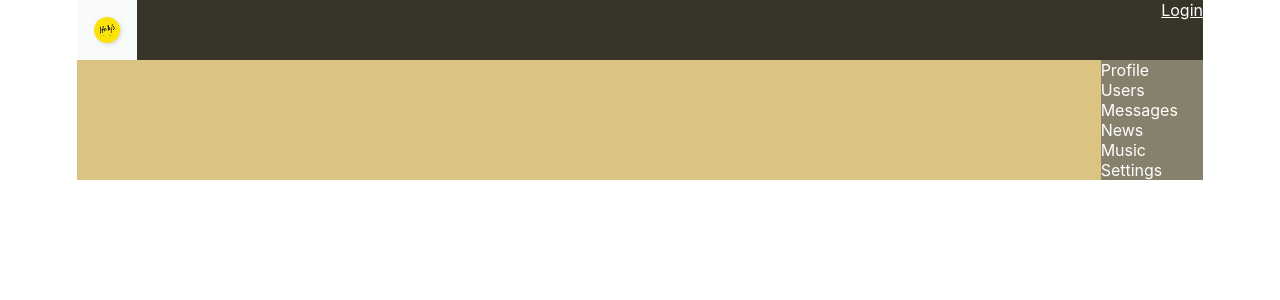
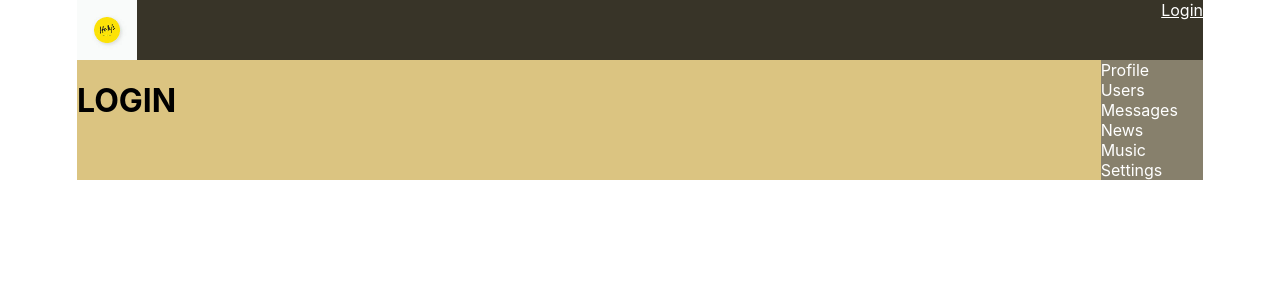
Before and after one commit to nickolayArbuzov/samurai, a React (Create React App) app: page /login in a window 1280 px wide. Shown: the top 300 px of the page. Built offline with nearby package versions, Linux system fonts and the light colour scheme; no server answers.

Commit message:
lesson68

```diff
--- a/src/App.js
+++ b/src/App.js
@@ -9,6 +9,7 @@ import UsersContainer from './components/Users/UsersContainer';
 import Music from './components/Music/Music';
 import Settings from './components/Settings/Settings';
 import DialogsContainer from './components/Dialogs/DialogsContainer';
+import Login from './components/Login/Login';
 
 const App = () => {
   return (
@@ -16,6 +17,8 @@ const App = () => {
         <HeaderContainer />
         <NavBar/>
         <div className='app-wrapper-content'>
+          <Route path='/login'
+          render={ () => <Login /> }/>
 
           <Route path='/Profile/:userId?'
           render={ () => <ProfileContainer /> }/>
--- a/src/components/Dialogs/Dialogs.js
+++ b/src/components/Dialogs/Dialogs.js
@@ -2,6 +2,7 @@ import React from 'react';
 import s from './Dialogs.module.css';
 import Message from './Message/Message';
 import DialogItem from './DialogItem/DialogItem';
+import { Redirect } from 'react-router-dom';
 
 const Dialogs = (props) => {
 
@@ -24,6 +25,8 @@ const Dialogs = (props) => {
         props.updateNewMessageBody(body);
     }
 
+    if (!props.isAuth) return <Redirect to={'/login'}/>
+
     return (
         <div className={s.dialogs}>
             <div className={s.dialogsItems}>
--- a/src/components/Dialogs/DialogsContainer.js
+++ b/src/components/Dialogs/DialogsContainer.js
@@ -6,7 +6,8 @@ import {connect} from 'react-redux';
 
 let mapStateToProps = (state) => {
     return {
-        dialogsPage: state.dialogsPage
+        dialogsPage: state.dialogsPage,
+        isAuth: state.auth.isAuth
     }
 }
 
--- /dev/null
+++ b/src/components/Login/Login.jsx
@@ -0,0 +1,7 @@
+import React from 'react';
+
+const Login = (props) =>{
+    return <h1>LOGIN</h1>
+}
+
+export default Login;
--- a/src/components/Profile/ProfileContainer.jsx
+++ b/src/components/Profile/ProfileContainer.jsx
@@ -5,6 +5,7 @@ import {
   getUserProfile
 } from '../../redux/profileReducer';
 import {withRouter} from 'react-router-dom';
+import { Redirect } from 'react-router-dom';
 
 
 class ProfileContainer extends React.Component{
@@ -18,6 +19,7 @@ class ProfileContainer extends React.Component{
   }
 
   render() {
+    if (!this.props.isAuth) return <Redirect to={'/login'}/>
     return (
       <div>
         <Profile {...this.props} profile={this.props.profile}/>
@@ -27,7 +29,8 @@ class ProfileContainer extends React.Component{
 }
 
 let mapStateToProps = (state) => ({
-  profile: state.profilePage.profile
+  profile: state.profilePage.profile,
+  isAuth: state.auth.isAuth
 })
 
 let WithUrlDataContainerComponent = withRouter(ProfileContainer);
```
